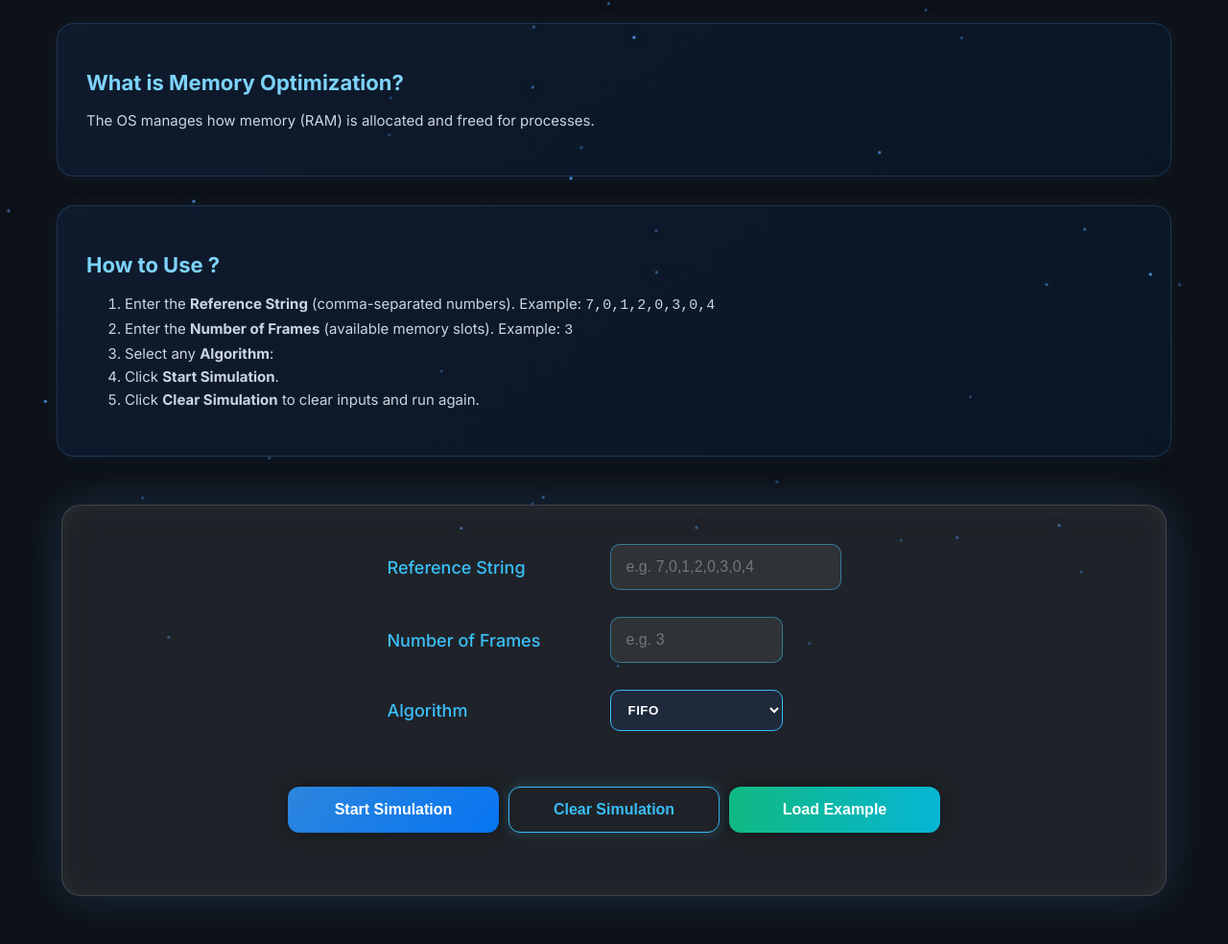
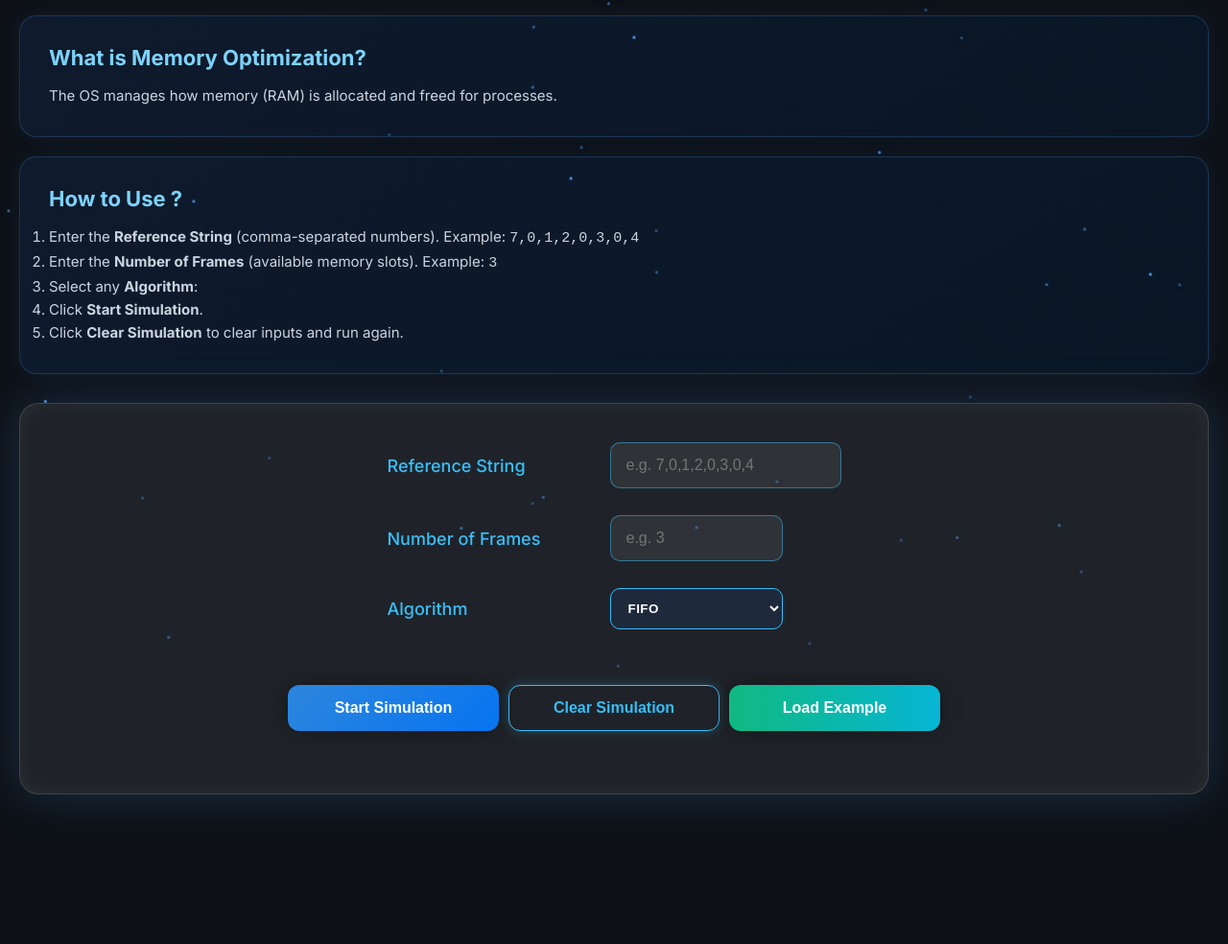
Before and after one commit to riyanaik8790-lang/Os_Algorithm_Simulator, a plain HTML site: page page.html in a window 1280 px wide. Shown: the part 82-1066 px from the top of the page at 96% size. After the commit the page ends 956 px from the top, so only its background shows below. Drawn offline with Linux system fonts and the light colour scheme.

Commit message:
Imroved the ui

```diff
--- a/page.html
+++ b/page.html
@@ -6,19 +6,33 @@
 <link href="https://fonts.googleapis.com/css2?family=Inter:wght@400;500;600;700&display=swap" rel="stylesheet">
 
 <style>
-/* ================= MODERN TECH-GLASS UI ================= */
+  * {
+  margin: 0;
+  padding: 0;
+  box-sizing: border-box;
+}
+
+html, body {
+  width: 100%;
+  max-width: 100%;
+  overflow-x: hidden;
+}
+/* ================= MODERN TECH-GLASS UI ======f=========== */
 body {
   margin: 0;
   font-family: 'Inter', system-ui, -apple-system, BlinkMacSystemFont, sans-serif;
   color: #e0e0e0;
   background: #0d1117;
+  overflow-x:hidden;
 }
 
 /* ================= FLOWING BACKGROUND ================= */
 .animated-bg {
-  position: relative;
-  min-height: 100vh;
-  overflow: hidden;
+  position:relative;
+  min-height:100vh;
+  width:100%;
+  overflow:hidden;
+  padding:16px 20px;
 }
 
 /* Floating particles */
@@ -61,9 +75,10 @@ body {
 
 /* ================= CONTAINER ================= */
 .container {
-  max-width: 1000px;
-  margin: 50px auto;
-  padding: 40px 35px;
+  width:100%;
+  max-width:100%;
+  margin:30px auto;
+  padding:40px 25px;
   background: rgba(255, 255, 255, 0.08);
   backdrop-filter: blur(18px);
   -webkit-backdrop-filter: blur(18px);
@@ -251,8 +266,10 @@ select option {
 }
 
 .info-section {
-  max-width: 1100px;
-  margin: 30px auto;
+ width:100%;
+  max-width:100%;
+  margin:20px auto;
+  padding:30px 25px;
   padding: 30px;
   border-radius: 18px;
   background: linear-gradient(145deg, #0f1b2d, #0a1624);
@@ -278,8 +295,9 @@ body > h1 {
 }
 
 .container {
-  max-width: 1080px;
-  margin: 50px auto;
+ width:100%;
+  max-width:100%;
+  margin:30px auto;
 }
 
 .interpretation {
```
Also changed, not shown: cpu.html (+5 -5 lines), disk.html (+14 -11 lines).
